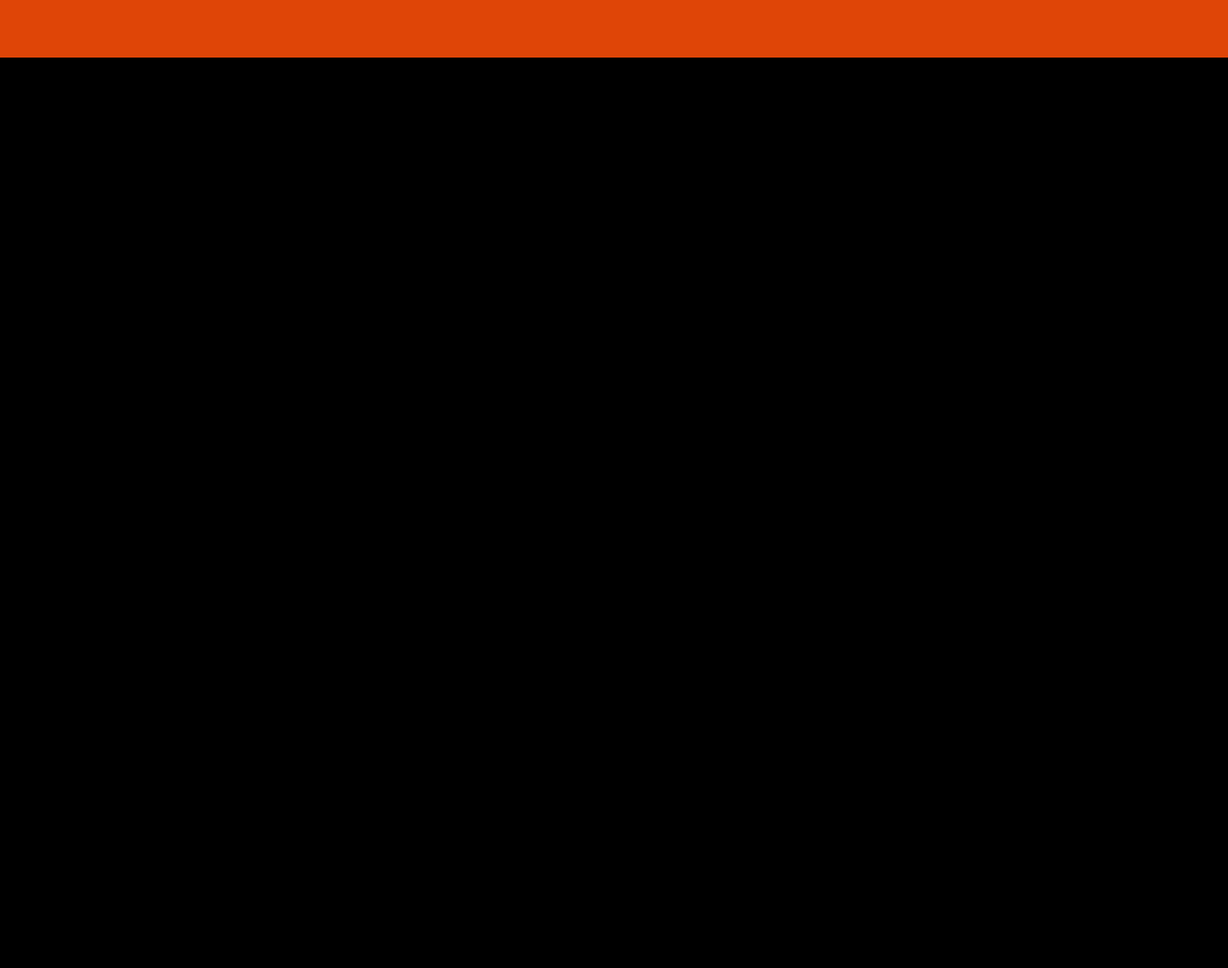
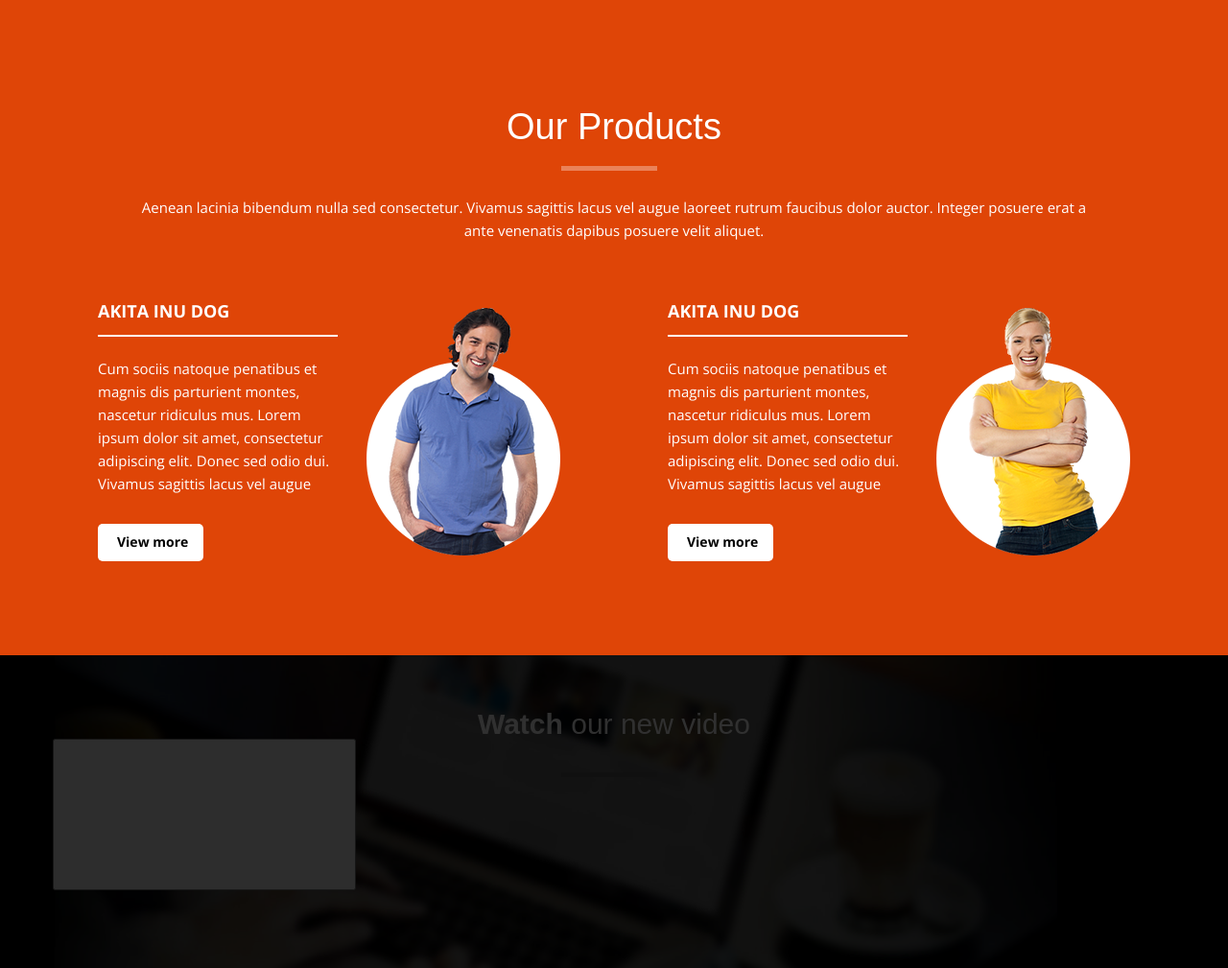
Before and after one commit to flaberfl/Yoopin, a website: page src/index.html in a window 1280 px wide. Shown: the part 2456-3465 px from the top of the page at 96% size. Before the commit the page ends 2516 px from the top, so only its background shows below. Drawn offline with nearby package versions, Linux system fonts and the light colour scheme; files that its build step writes are made by us from their sources; files whose address does not match are found by name; a web font is replaced by a local one.

Commit message:
home-night

```diff
--- a/src/assets/sass/blocks/fonts.scss
+++ b/src/assets/sass/blocks/fonts.scss
@@ -6,14 +6,14 @@
 }
 
 @font-face {
-	font-family: 'helvetica_bold';
+	font-family: 'helvetica';
 	src: local('☺'), url('../fonts/helvetica_bold.woff') format('woff');
 	font-weight: 700;
 	font-style: normal;
 }
 
 @font-face {
-	font-family: 'helvetica_light';
+	font-family: 'helvetica';
 	src: local('☺'), url('../fonts/helvetica_light.woff') format('woff');
 	font-weight: normal;
 	font-style: normal;
--- /dev/null
+++ b/src/assets/sass/blocks/products.scss
@@ -0,0 +1,92 @@
+.products {
+  padding: 53px 0 98px;
+  background-color: $red;
+
+  &__title {
+    position: relative;
+    padding-bottom: 53px;
+
+    font-size: 38px;
+    font-family: 'helvetica';
+
+    text-align: center;
+
+    &::after {
+      content: "";
+      position: absolute;
+      bottom: 26px;
+      left: 530px;
+      width: 100px;
+      height: 5px;
+      background-color: #ea8259;
+    }
+  }
+
+  &__text {
+    margin: 0 auto 63px;
+    max-width: 990px;
+
+    font-size: 15px;
+    line-height: 24px;
+
+    color: $white;
+
+    text-align: center;
+  }
+
+  &__content {
+    padding: 0 47px;
+
+    display: flex;
+    justify-content: space-between;
+  }
+}
+
+.products__item {
+  display: flex;
+  justify-content: space-around;
+  align-items: center;
+
+  &-descr {
+    margin-right: 30px;
+
+    max-width: 250px;
+  }
+
+  &-title {
+    margin-bottom: 21px;
+    padding-bottom: 16px;
+
+    font-size: 18px;
+    font-weight: 700;
+
+    color: $white;
+    text-transform: uppercase;
+
+    border-bottom: 2px solid $white;
+  }
+
+  &-text {
+    padding-bottom: 30px;
+
+    font-size: 15px;
+    line-height: 24px;
+
+    color: $white;
+  }
+
+  &-img {
+    background-repeat: no-repeat;
+    background-position: 0 0;
+    width: 202px;
+    height: 258px;
+
+    &-left {
+      background-image: url(../img/product-left.png);
+    }
+
+    &-right {
+      background-image: url(../img/product-right.png);
+    }
+  }
+}
--- /dev/null
+++ b/src/assets/sass/blocks/video.scss
@@ -0,0 +1,52 @@
+.video {
+  padding: 57px 0 81px;
+
+  background-image: url(../img/backing.jpg);
+  background-repeat: no-repeat;
+  background-size: cover;
+  background-position: center;
+
+  opacity: .19;
+  z-index: -1;
+
+  &__title {
+    position: relative;
+
+    font-size: 30px;
+    color: $white;
+    font-family: 'helvetica';
+
+    text-align: center;
+    z-index: 10;
+
+    &::after {
+      content: "";
+      position: absolute;
+      bottom: -40px;
+      left: 530px;
+      width: 100px;
+      height: 5px;
+      background-color: #575656;
+    }
+
+  }
+
+  &__title-pref {
+    font-weight: 700;
+  }
+
+  &__content {
+    background-color: $black;
+    z-index: 10;
+
+  }
+
+  &__btn {
+    font-size: 11px;
+  }
+
+  &__play {
+    font-size: 11px;
+  }
+
+}
--- a/src/assets/sass/style.scss
+++ b/src/assets/sass/style.scss
@@ -29,6 +29,8 @@ body {
 @import "blocks/welcome";
 @import "blocks/quote";
 @import "blocks/news";
+@import "blocks/products";
+@import "blocks/video";
 // @import "blocks/contacts";
 // @import "blocks/modal";
 // @import "blocks/form";
--- a/src/tpl/layouts/default.html
+++ b/src/tpl/layouts/default.html
@@ -15,6 +15,10 @@
     {{> intro}}
     {{> quote}}
     {{> news}}
+    {{> products}}
+    {{> video}}
+
+
 
 
 
--- /dev/null
+++ b/src/tpl/partials/products.html
@@ -0,0 +1,56 @@
+<section class="products">
+
+  <div class="container">
+
+    <div class="products__title">Our Products</div>
+
+    <p class="products__text">
+      Aenean lacinia bibendum nulla sed consectetur. Vivamus sagittis lacus vel augue laoreet rutrum faucibus dolor
+      auctor. Integer posuere erat a ante venenatis dapibus posuere velit aliquet.
+    </p>
+
+    <div class="products__content">
+
+      <div class="products__item">
+
+        <div class="products__item-descr">
+
+          <div class="products__item-title">Akita Inu Dog</div>
+
+          <p class="products__item-text">Cum sociis natoque penatibus et magnis dis parturient montes, nascetur
+            ridiculus mus. Lorem ipsum dolor sit amet, consectetur adipiscing elit. Donec sed odio dui. Vivamus sagittis
+            lacus vel augue
+          </p>
+
+          <a class="btn  btn--white" href="#">View more</a>
+
+        </div><!-- products__item-descr -->
+
+        <div class="products__item-img  products__item-img-left"></div>
+
+      </div><!-- products__item -->
+
+      <div class="products__item">
+
+        <div class="products__item-descr">
+
+          <div class="products__item-title">Akita Inu Dog</div>
+
+          <p class="products__item-text">Cum sociis natoque penatibus et magnis dis parturient montes, nascetur
+            ridiculus mus. Lorem ipsum dolor sit amet, consectetur adipiscing elit. Donec sed odio dui. Vivamus sagittis
+            lacus vel augue
+          </p>
+
+          <a class="btn  btn--white" href="#">View more</a>
+
+        </div><!-- products__item-descr -->
+
+        <div class="products__item-img  products__item-img-right"></div>
+
+      </div><!-- products__item -->
+
+    </div><!-- products__content -->
+
+  </div><!-- container -->
+
+</section>
--- /dev/null
+++ b/src/tpl/partials/video.html
@@ -0,0 +1,11 @@
+<section class="video wrapper">
+  <div class="container">
+    <div class="video__title"><span class="video__title-pref">Watch</span> our new video</div>
+    <div class="video__content"></div>
+    <button class="video__btn" type="button">
+      <svg class="video__play>
+        <use xlink:href="#play"></use>
+      </svg>
+    </button>
+  </div>
+</section>
```
Also changed, not shown: src/assets/sass/blocks/btn.scss (+0 -34 lines), dist/assets/css/style.css, dist/assets/css/style.min.css, dist/index.html, src/assets/img/backing.jpg (added), src/assets/img/product-left.png (added), src/assets/img/product-right.png (added), 3 other files.
